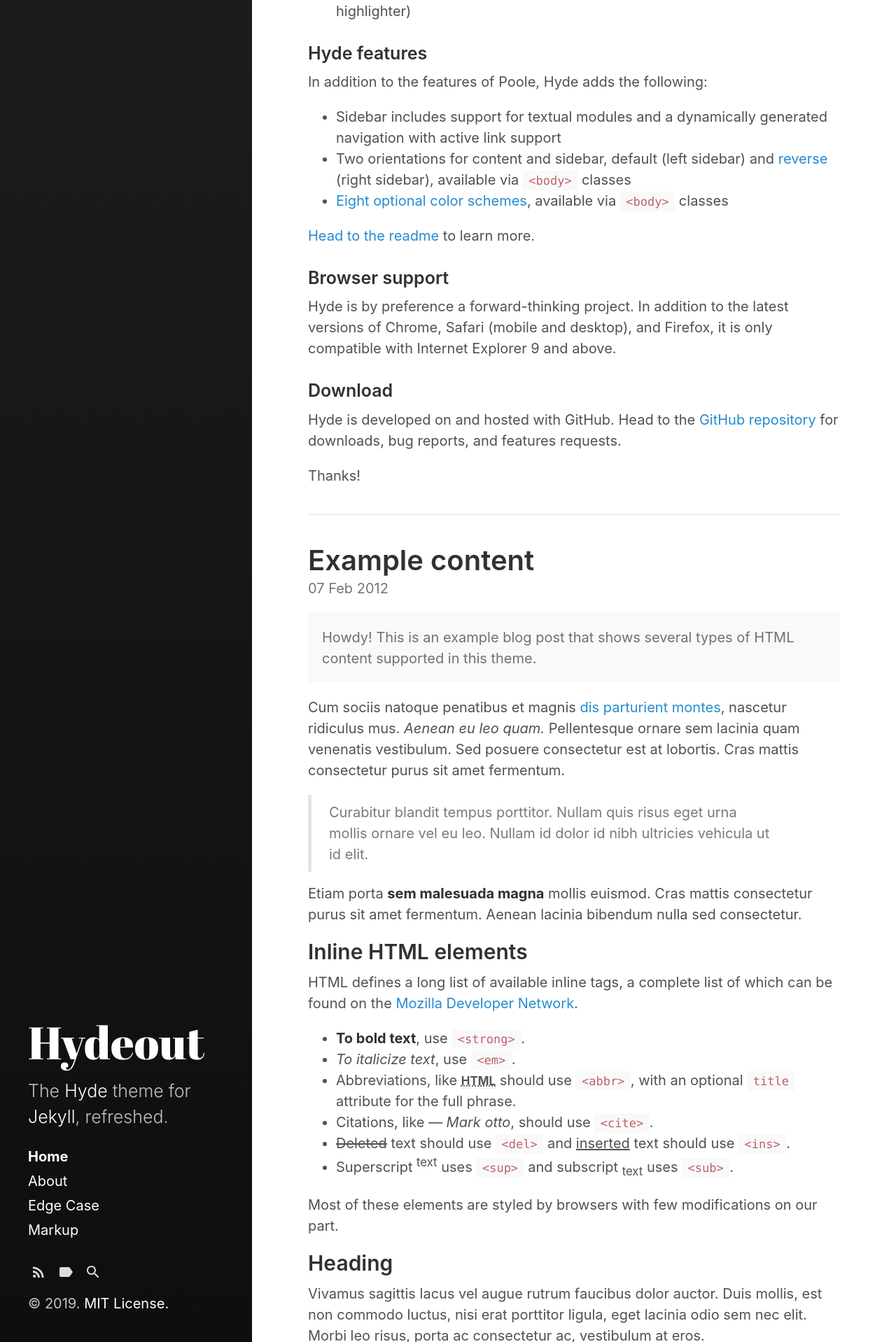
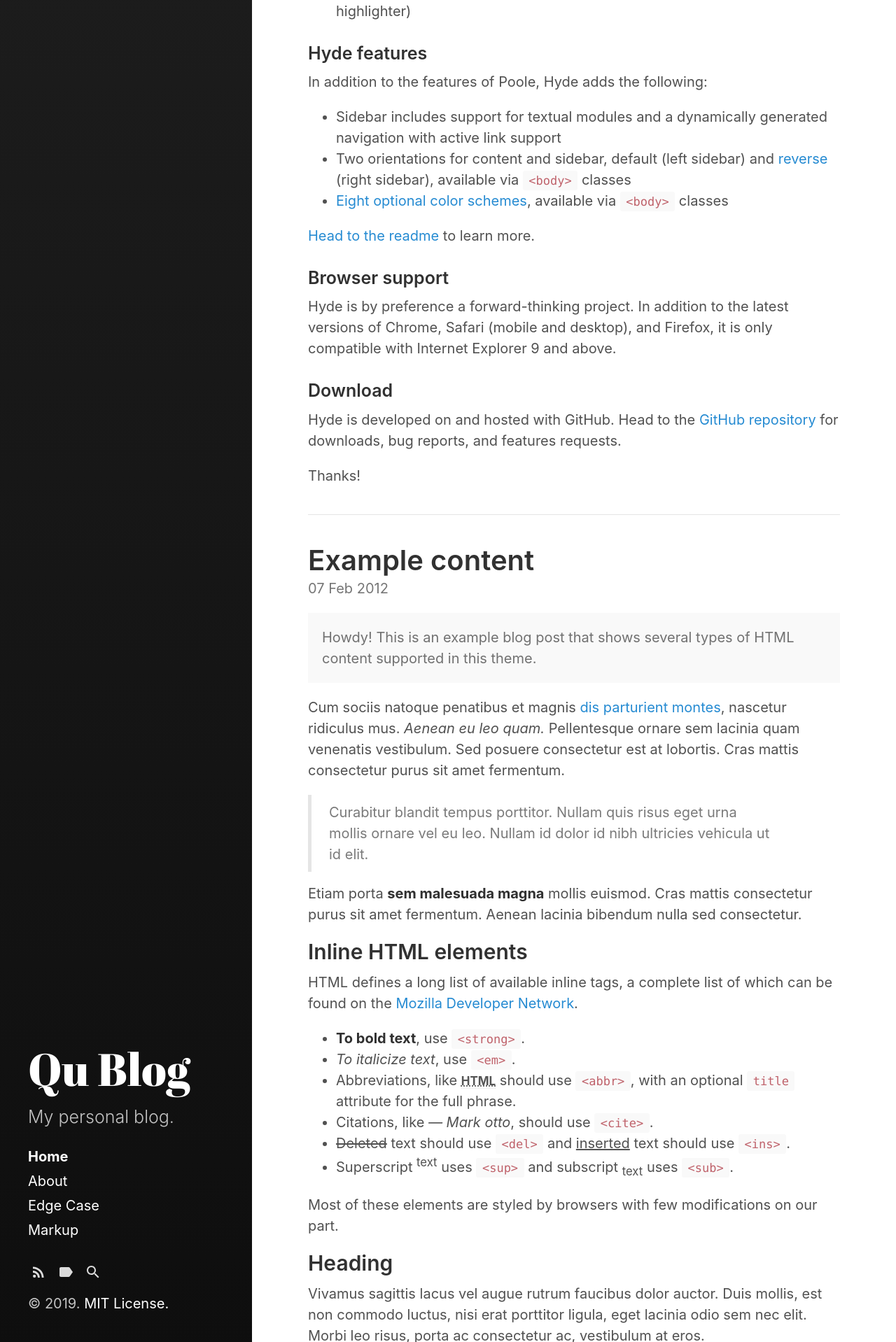
Before and after one commit to yiqu/yiqu.github.io, a Jekyll site: the page built from index.html, in a window 1280 px wide. Shown: the part 3082-5000 px from the top of the page at 70% size. Built offline with Jekyll 4.4.1, drawn with Linux system fonts in a browser that asks for light colours; the list of posts is cut into pages by our own code.

Commit message:
Update _config.yml

```diff
--- a/_config.yml
+++ b/_config.yml
@@ -3,10 +3,10 @@
 highlighter:      rouge
 
 # Setup
-title:            Hydeout
-tagline:          'A Jekyll theme'
-description:      'The <a href="http://hyde.getpoole.com" target="_blank">Hyde</a> theme for <a href="http://jekyllrb.com" target="_blank">Jekyll</a>, refreshed.'
-url:              https://fongandrew.github.io
+title:            Qu Blog
+tagline:          'Thoughts from Qu'
+description:      'My personal blog.'
+url:              https://yiqu.github.io
 baseurl:          'yiqu.github.io'
                   # the optional subpath of your site, e.g. "/blog"
                   # NB: This applies to all pages in your Jekyll site.
```
